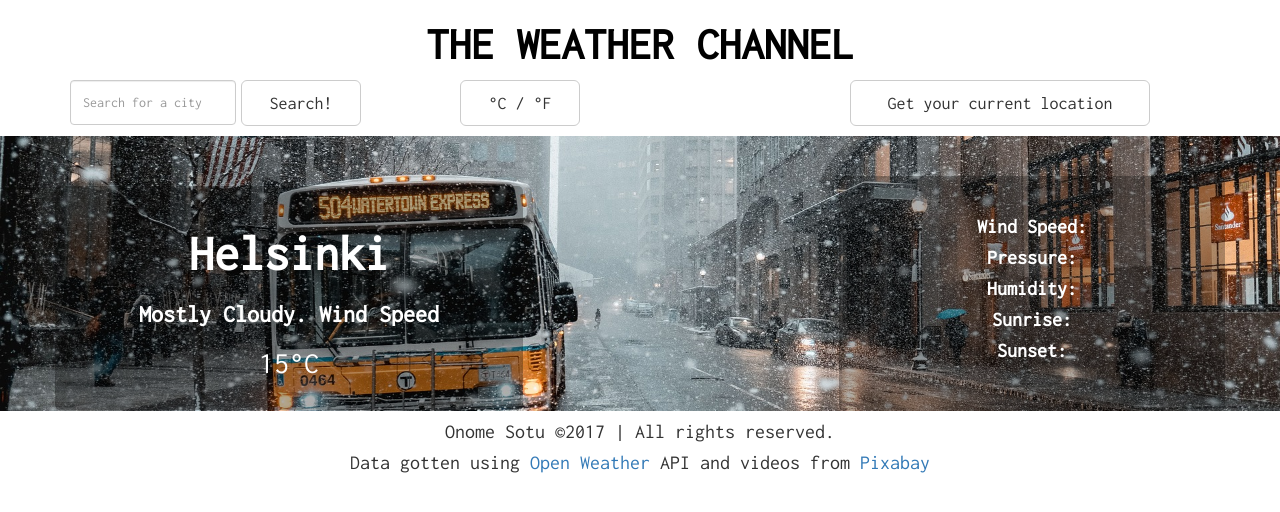
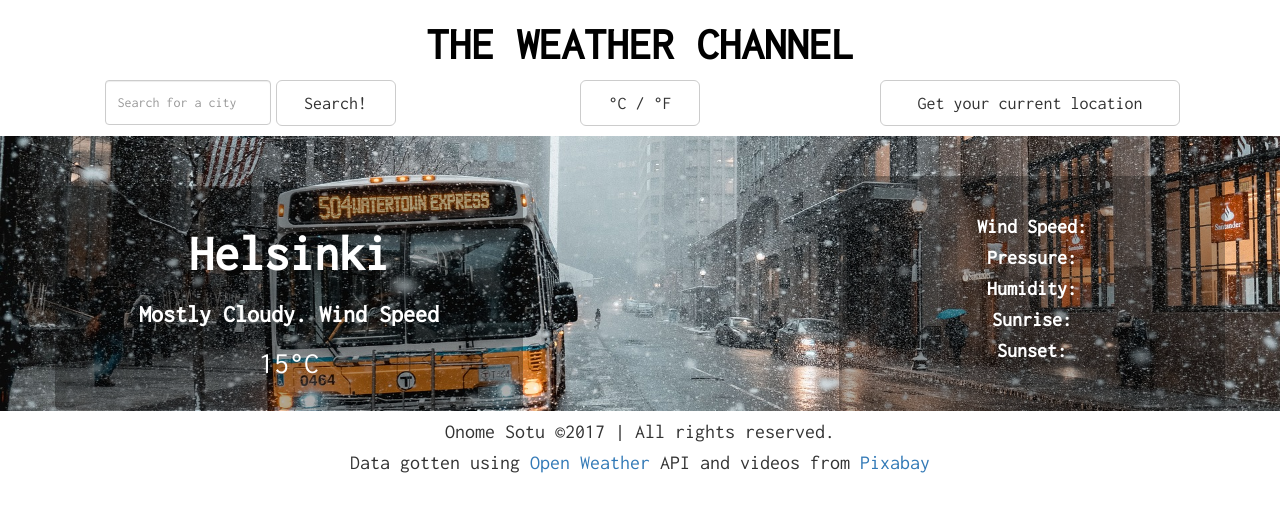
Before and after one commit to onomesotu/weather, a plain HTML site: page index.html in a window 1280 px wide. Drawn offline with nearby package versions, Linux system fonts and the light colour scheme; no server answers.

Commit message:
Added the class text-center to the header rows to center their contents

```diff
--- a/index.html
+++ b/index.html
@@ -33,8 +33,8 @@
 		<div class="container">
 			<h2>The Weather Channel</h2>
 			<div class="row">
-				<div class="col-md-4">
-					<div class="search_form pull-left">
+				<div class="col-md-4 text-center">
+					<div class="search_form">
 						<form class="form-inline">
 							<div class="form-group">
 								<input type="search" class="form-control" id="search" placeholder="Search for a city">
@@ -43,10 +43,10 @@
 						</form>
 					</div>
 				</div>
-				<div class="col-md-4">
-					<button type="button" class="temperatureUnit btn btn-lg btn-default">&deg;C / &deg;F</button>
+				<div class="col-md-4 text-center">
+					<button type="button" class="temperatureUnit btn btn-lg btn-default ">&deg;C / &deg;F</button>
 				</div>
-				<div class="col-md-4">
+				<div class="col-md-4 text-center">
 					<button  class="btn btn-default btn-lg get_location">Get your current location</button>
 				</div>
 			</div>
```
